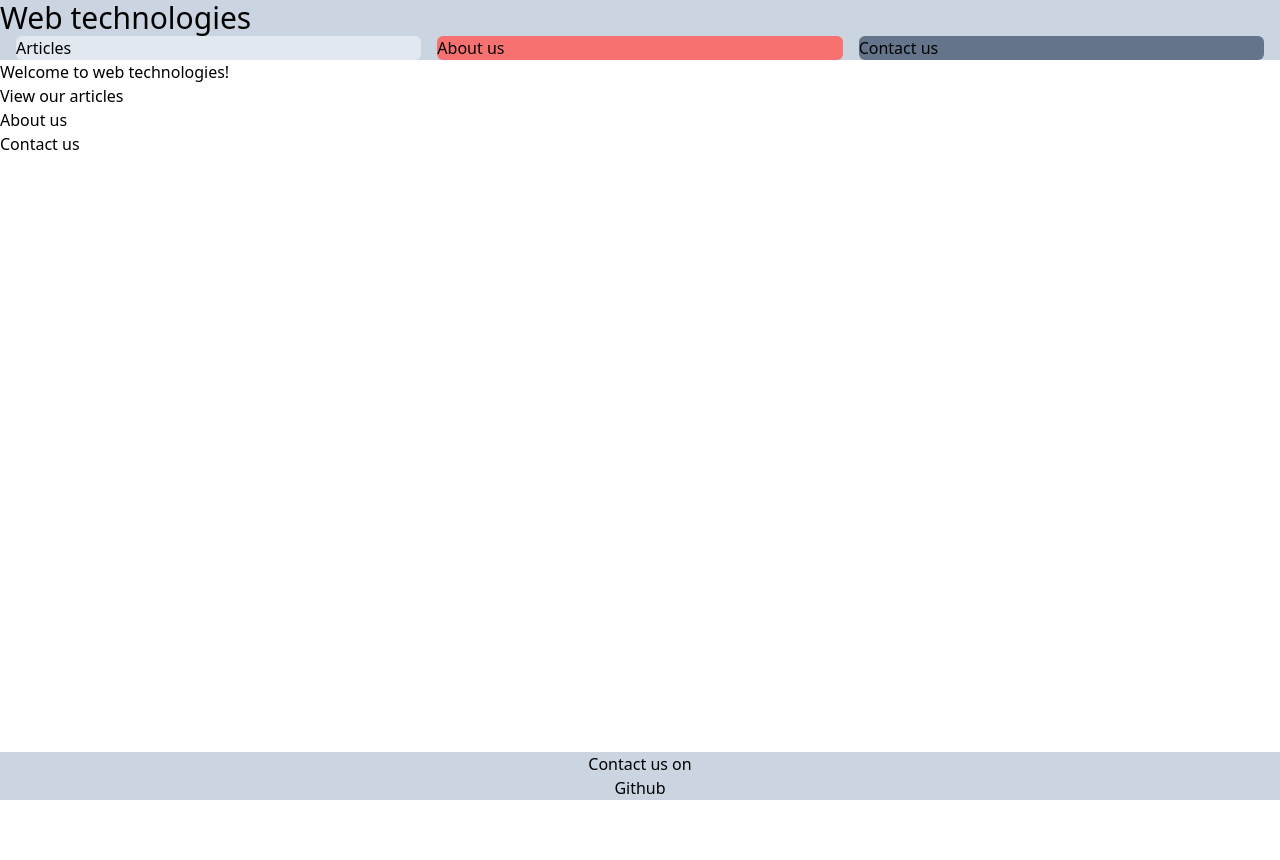
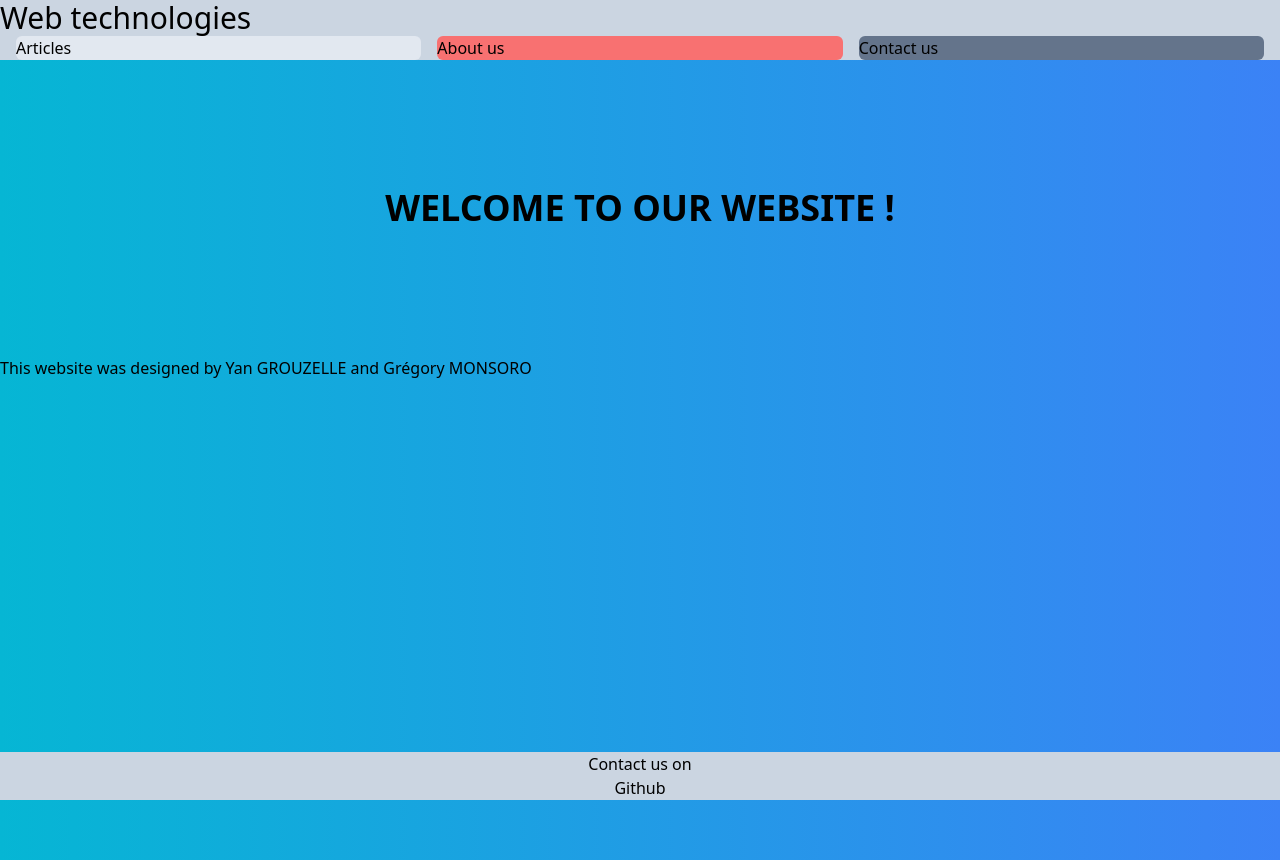
Before and after one commit to gr3g0ry552/ece-webtech-grouzelle-monsoro, a Next.js app in the folder app/: page / in a window 1280 px wide. Before the commit the page ends 800 px from the top, so only its background shows below. Built offline with nearby package versions, Linux system fonts and the light colour scheme; what tailwindcss-font-inter would draw is missing.

Commit message:
feat: welcome message in the center of the page

```diff
--- a/app/pages/index.js
+++ b/app/pages/index.js
@@ -5,29 +5,21 @@ import Layout from '../components/Layout.js'
 export default function Home() {
   return (
     <Layout>
-      <div class="static place-content-center">
-        <div class="h-0">
-          <h1>
-            Welcome to <a href="https://www.adaltas.com">web technologies!</a>
+      <div class="h-screen bg-gradient-to-r from-cyan-500 to-blue-500">
+        <div class="">
+          <p class="relative h-32 w-32 space-y-10"></p>
+          <h1 class="font-extrabold ">
+            <center class="text-4xl">
+              WELCOME TO OUR WEBSITE !
+            </center>
           </h1>
-
-          <ul>
-            <li>
-              <Link href="/articles">
-                View our articles
-              </Link>
-            </li>
-            <li>
-              <Link href="/about">
-                About us
-              </Link>
-            </li>
-            <li>
-              <Link href="/contacts">
-                Contact us
-              </Link>
-            </li>
-          </ul>
+        </div>
+        <div class="relative h-32 w-32 space-y-10">
+        </div>
+        <div class="right-0">
+          <h2>
+            This website was designed by Yan GROUZELLE and Grégory MONSORO
+          </h2>
         </div>
       </div>
     </Layout>
```
